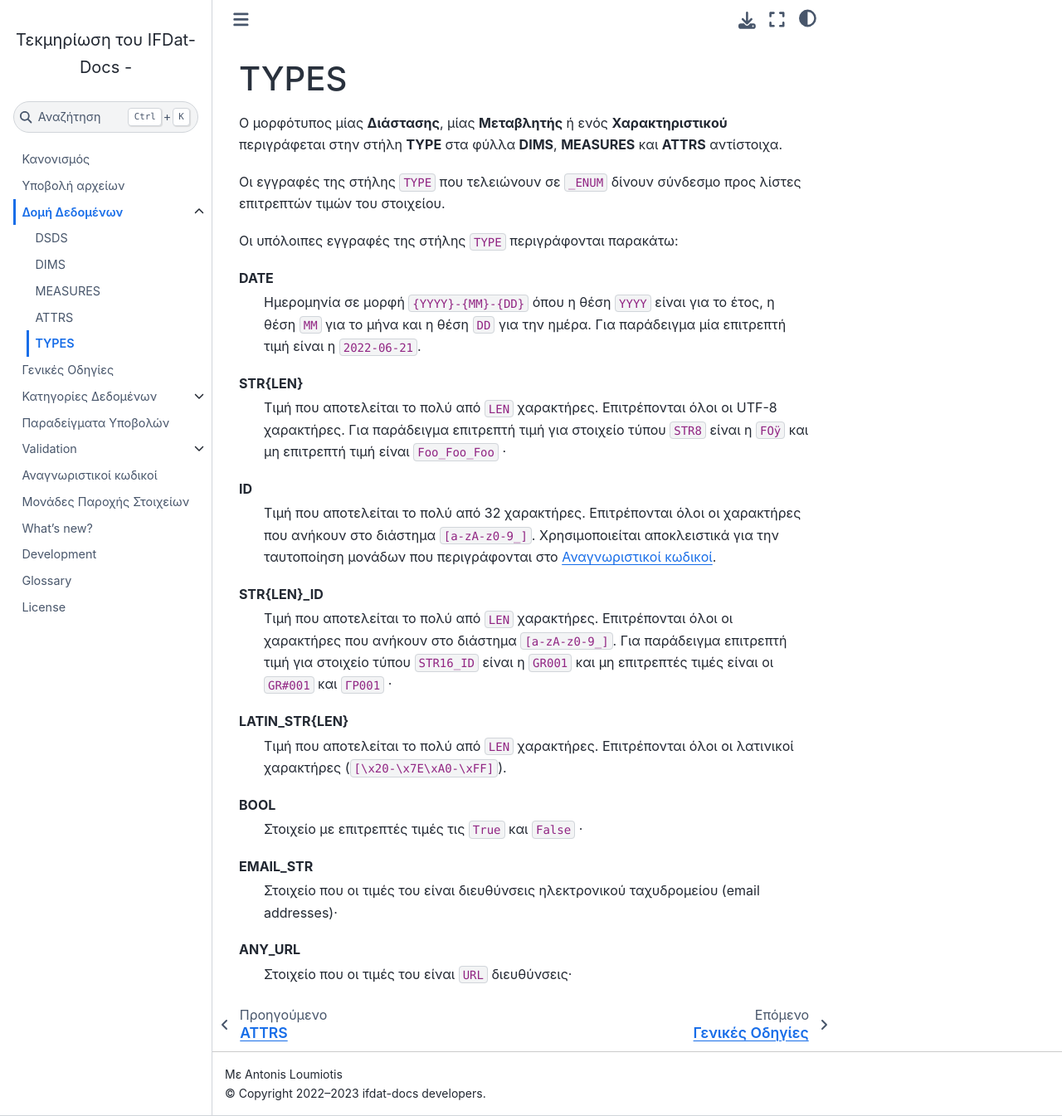
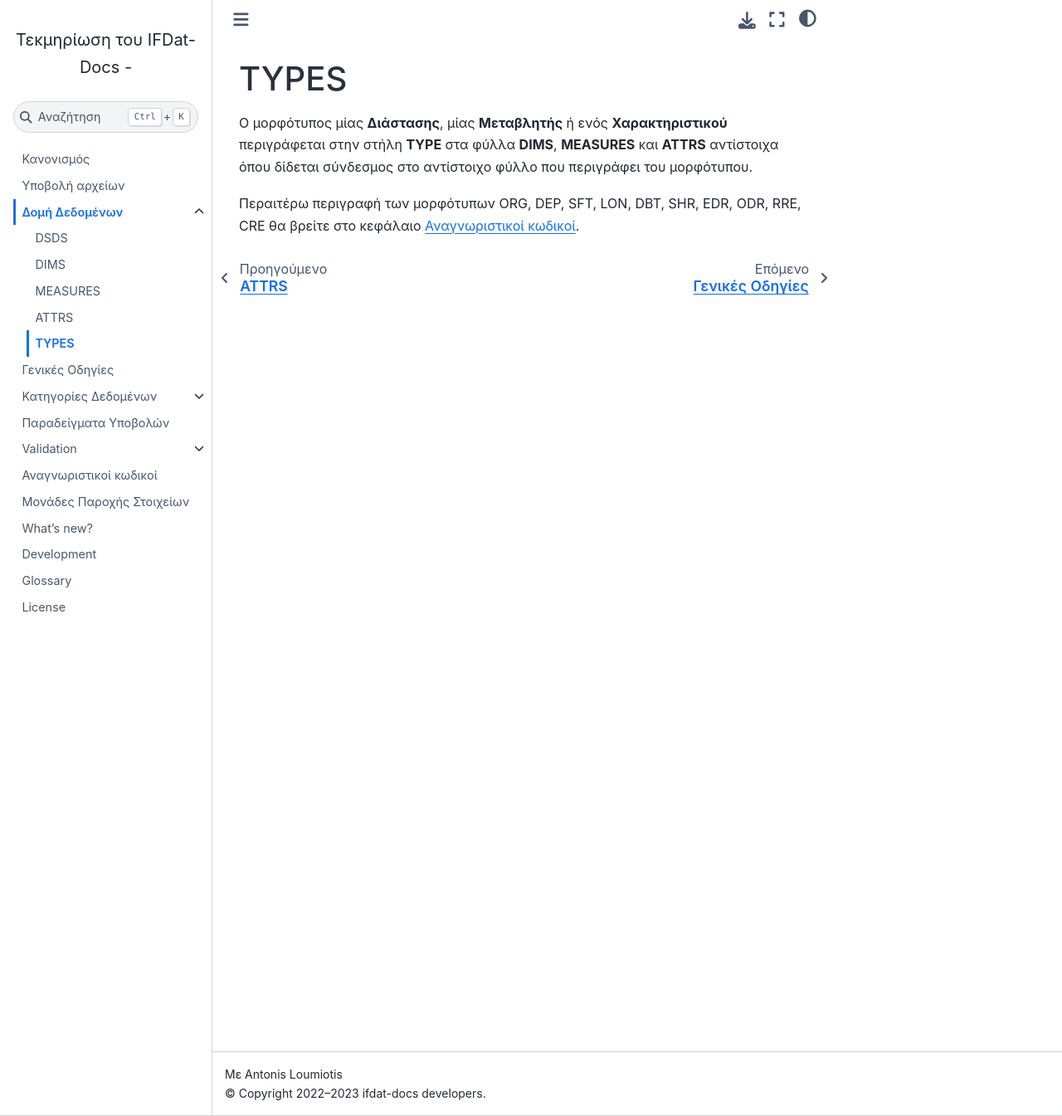
Before and after one commit to lerooze/ifdat-docs, a Sphinx documentation site: the page built from docs/source/model/types.rst, in a window 1280 px wide and 1345 px high. Shown: the whole window at 83% size. Built offline with Sphinx 7.4.7 and the Sphinx Book theme 1.1.4, drawn with Linux system fonts in a browser that asks for light colours.

```diff
--- a/docs/source/model/types.rst
+++ b/docs/source/model/types.rst
@@ -3,45 +3,7 @@
 
 Ο μορφότυπος μίας **Διάστασης**, μίας **Μεταβλητής** ή ενός **Χαρακτηριστικού**
 περιγράφεται στην στήλη **TYPE** στα φύλλα **DIMS**, **MEASURES** και **ATTRS**
-αντίστοιχα.
+αντίστοιχα όπου δίδεται σύνδεσμος στο αντίστοιχο φύλλο που περιγράφει του μορφότυπου.
 
-Οι εγγραφές της στήλης ``TYPE`` που τελειώνουν σε ``_ENUM`` δίνουν σύνδεσμο προς
-λίστες επιτρεπτών τιμών του στοιχείου.
-
-Οι υπόλοιπες εγγραφές της στήλης ``TYPE`` περιγράφονται παρακάτω:
-
-DATE
-    Ημερομηνία σε μορφή ``{YYYY}-{MM}-{DD}`` όπου η θέση ``ΥΥΥΥ`` είναι για το
-    έτος, η θέση ``MM`` για το μήνα και η θέση ``DD`` για την ημέρα. Για
-    παράδειγμα μία επιτρεπτή τιμή είναι η ``2022-06-21``.
-
-STR{LEN}
-    Τιμή που αποτελείται το πολύ από ``LEN`` χαρακτήρες.  Επιτρέπονται όλοι οι
-    UTF-8 χαρακτήρες.  Για παράδειγμα επιτρεπτή τιμή για στοιχείο τύπου ``STR8`` είναι
-    η ``FOÿ`` και μη επιτρεπτή τιμή είναι ``Foo_Foo_Foo`` ·
-
-ID
-    Τιμή που αποτελείται το πολύ από 32 χαρακτήρες.  Επιτρέπονται όλοι οι
-    χαρακτήρες που ανήκουν στο διάστημα ``[a-zA-z0-9_]``.  Χρησιμοποιείται
-    αποκλειστικά για την ταυτοποίηση μονάδων που περιγράφονται στο
-    :doc:`../identifiers`.
-
-
-STR{LEN}_ID
-    Τιμή που αποτελείται το πολύ από ``LEN`` χαρακτήρες.  Επιτρέπονται όλοι οι
-    χαρακτήρες που ανήκουν στο διάστημα ``[a-zA-z0-9_]``.  Για παράδειγμα
-    επιτρεπτή τιμή για στοιχείο τύπου ``STR16_ID`` είναι η ``GR001`` και μη
-    επιτρεπτές τιμές είναι οι ``GR#001`` και ``ΓΡ001`` ·
-
-LATIN_STR{LEN}
-    Τιμή που αποτελείται το πολύ από ``LEN`` χαρακτήρες.  Επιτρέπονται όλοι οι
-    λατινικοί χαρακτήρες (``[\x20-\x7E\xA0-\xFF]``).
-
-BOOL
-    Στοιχείο με επιτρεπτές τιμές τις ``True`` και ``False`` ·
-
-EMAIL_STR
-    Στοιχείο που οι τιμές του είναι διευθύνσεις ηλεκτρονικού ταχυδρομείου (email addresses)·
-
-ANY_URL
-    Στοιχείο που οι τιμές του είναι ``URL`` διευθύνσεις·
+Περαιτέρω περιγραφή των μορφότυπων ORG, DEP, SFT, LON, DBT, SHR, EDR, ODR, RRE,
+CRE θα βρείτε στο κεφάλαιο :doc:`../identifiers`.
```
